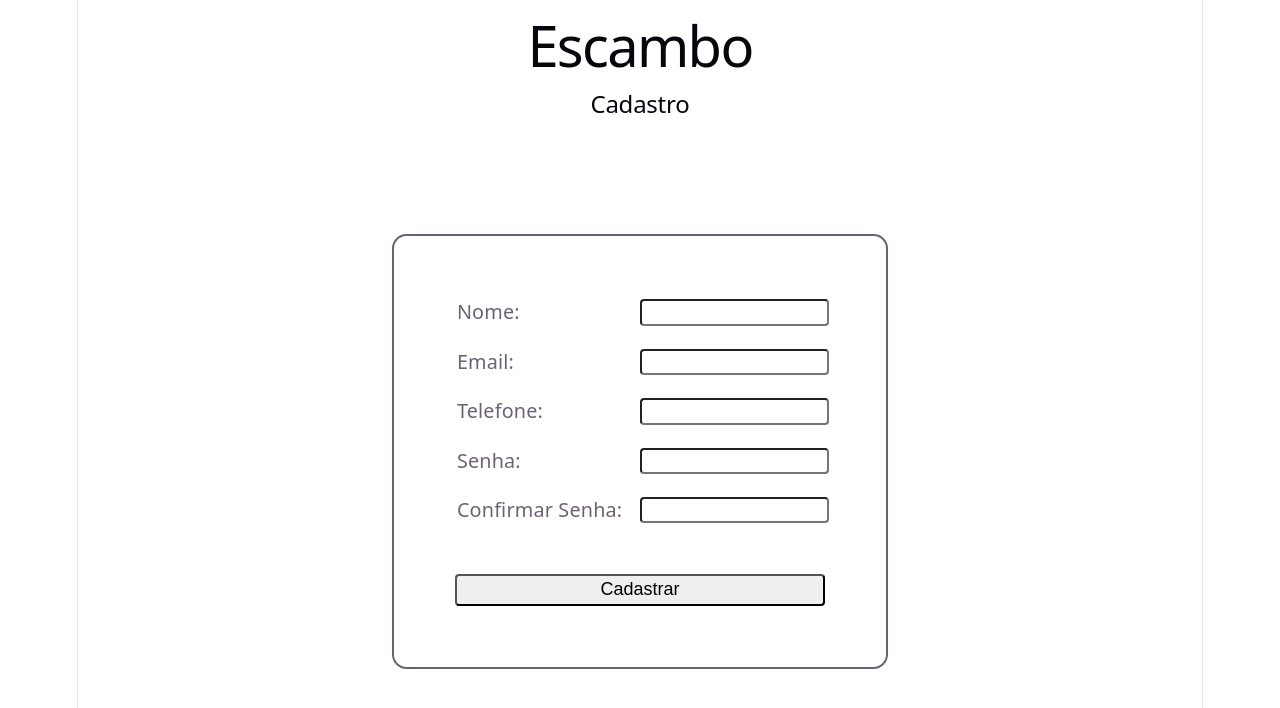
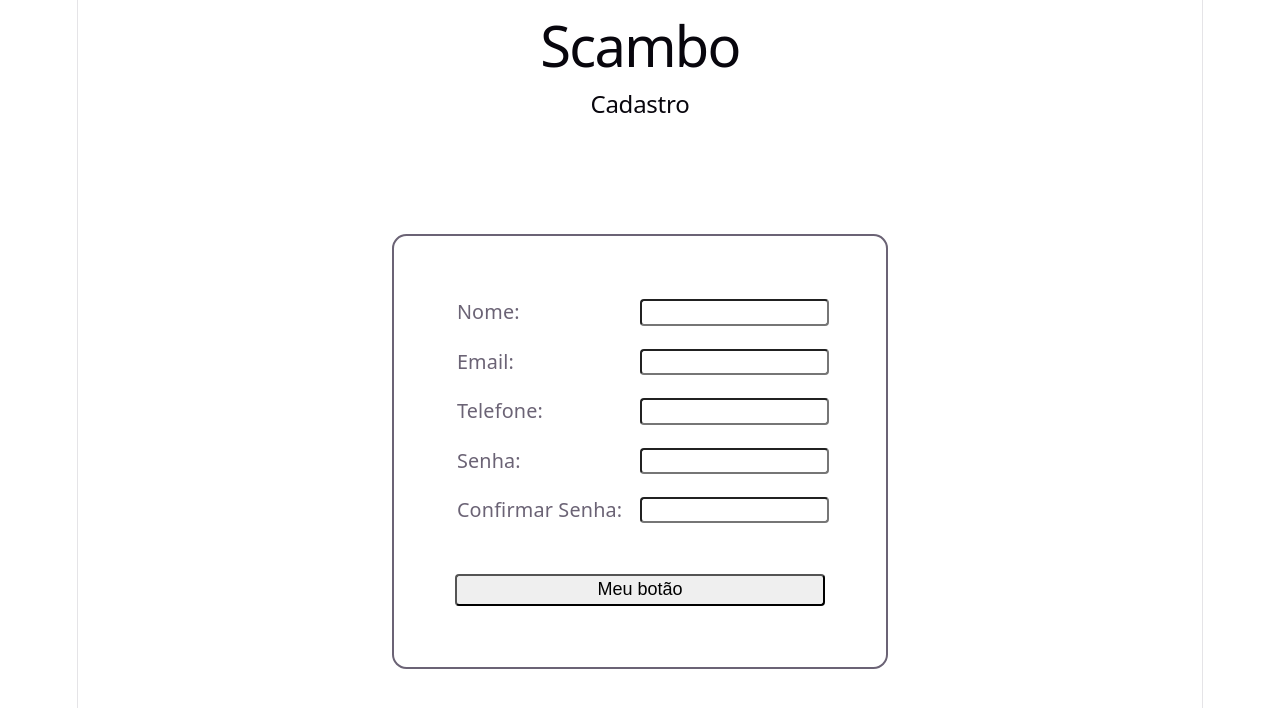
Before and after one commit to luciobrito/scambo, a React (Vite) app in the folder frontend/: page /cadastro in a window 1280 px wide. Shown: the top 708 px of the page. Built offline with nearby package versions, Linux system fonts and the light colour scheme.

Commit message:
Botao como componente customizado

```diff
--- /dev/null
+++ b/frontend/src/components/Botao/Botao.tsx
@@ -0,0 +1,12 @@
+import type React from "react"
+
+interface BotaoProps extends React.ButtonHTMLAttributes<HTMLButtonElement> {
+    carregando: boolean,
+    children: React.ReactNode,
+
+}
+export default function Botao({ carregando, children, ...rest }: BotaoProps) {
+    return <button {...rest}>
+        {carregando ? "Carregando..." : children}
+    </button>
+}
--- a/frontend/src/pages/Cadastro/Cadastro.tsx
+++ b/frontend/src/pages/Cadastro/Cadastro.tsx
@@ -1,7 +1,8 @@
+import Botao from "../../components/Botao/Botao";
 import styles from "./Cadastro.module.css";
 export default function Cadastro(){
     return <>
-    <h1>Escambo</h1>
+    <h1>Scambo</h1>
     <h2>Cadastro</h2>
     <div className = {styles.divCustom}>
         <form className={styles.formCustom}>
@@ -19,9 +20,10 @@ export default function Cadastro(){
 
             <label htmlFor="inputConfirmarSenha">Confirmar Senha:</label>
             <input id="inputConfirmarSenha" type="password" />
+            <Botao carregando={false}>Meu botão</Botao>
+        </form>
 
-            <button id="btnCadastrar" >Cadastrar</button>
-        </form>
+
     </div>
     </>
 }
```
